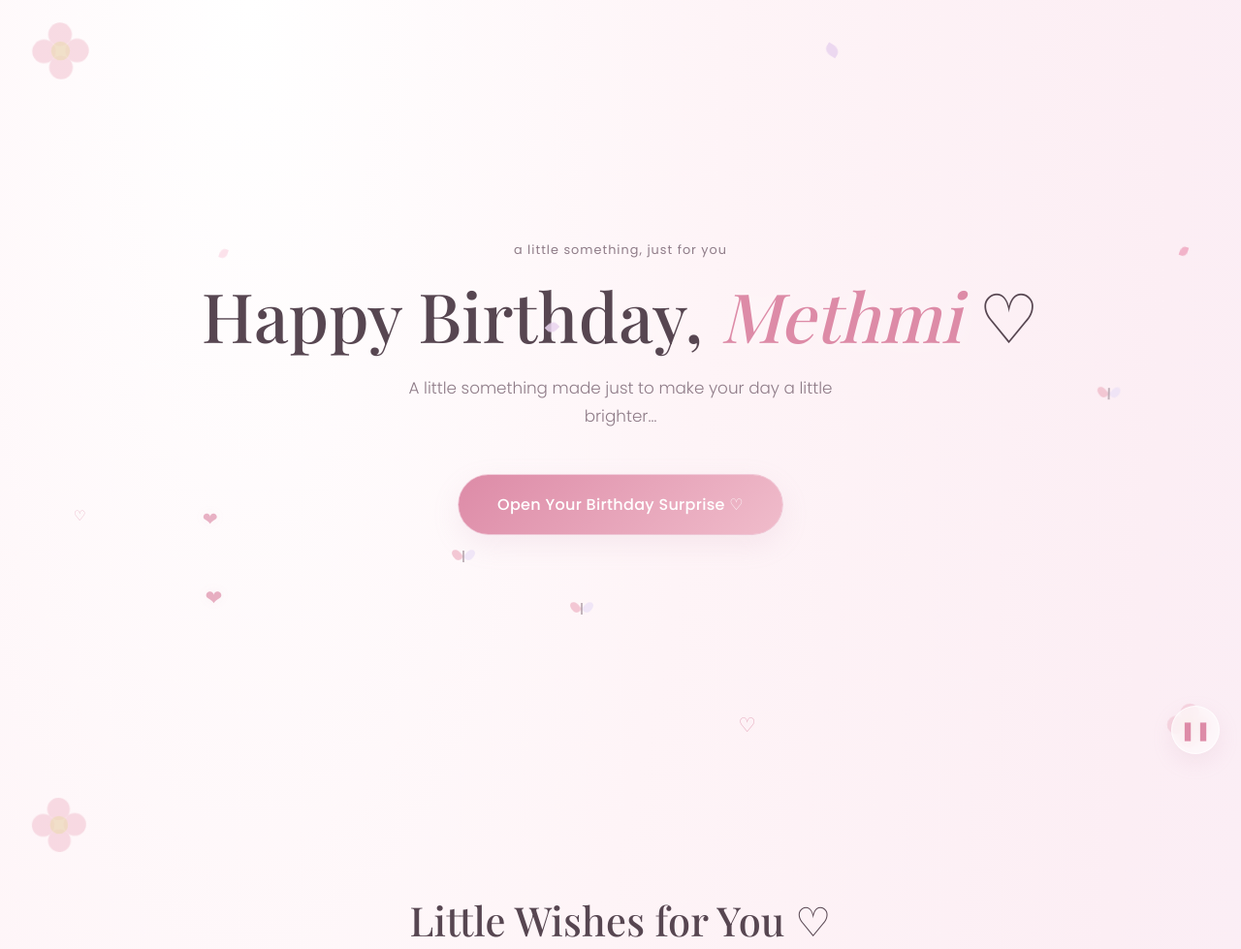
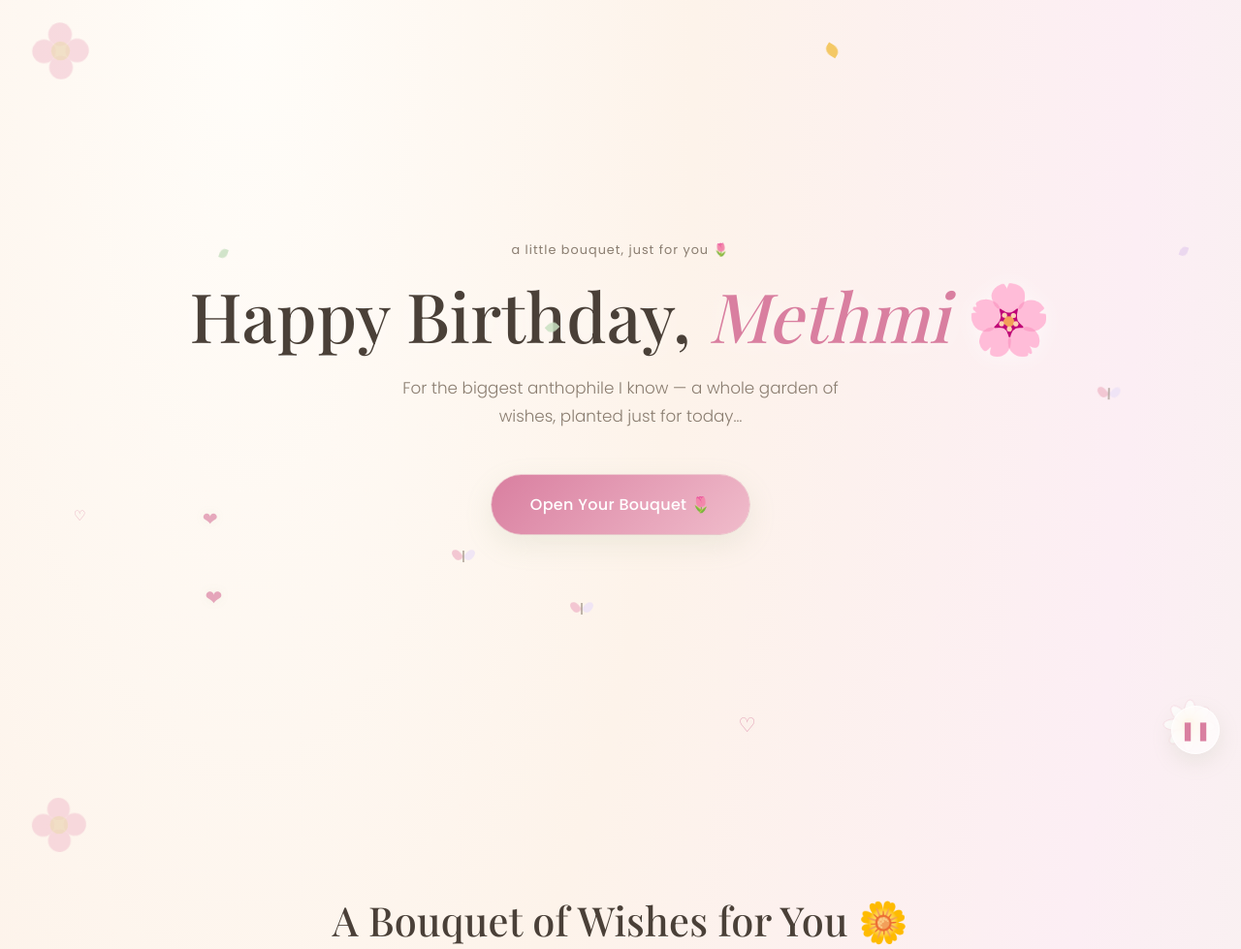
Before and after one commit to methmi00/b-day, a plain HTML site: page index.html in a window 1280 px wide. Shown: the top 979 px of the page at 97% size. Drawn offline with nearby package versions, Linux system fonts and the light colour scheme; a web font is replaced by a local one.

Commit message:
Update index.html

```diff
--- a/index.html
+++ b/index.html
@@ -3,26 +3,30 @@
 <head>
 <meta charset="UTF-8">
 <meta name="viewport" content="width=device-width, initial-scale=1.0">
-<title>Happy Birthday ✦</title>
+<title>Happy Birthday Methmi Sathsarani✦</title>
 <link rel="preconnect" href="https://fonts.googleapis.com">
 <link rel="preconnect" href="https://fonts.gstatic.com" crossorigin>
 <link href="https://fonts.googleapis.com/css2?family=Playfair+Display:ital,wght@0,400;0,500;0,600;1,500&family=Poppins:wght@300;400;500;600&display=swap" rel="stylesheet">
 <style>
   /* ============ CONFIG-FRIENDLY TOKENS ============ */
   :root{
-    --blush:        #fffbfc;
+    --blush:        #fffbf7;
     --petal:        #fce7ee;
     --rose:         #f0bccb;
-    --rose-deep:    #dd8ba7;
+    --rose-deep:    #d97fa0;
     --lavender:     #ece1f6;
-    --ink:          #574651;
-    --ink-soft:     #8f7c88;
+    --leaf:         #a9c9a4;
+    --leaf-deep:    #6f9a68;
+    --sunflower:    #f2c14e;
+    --tulip:        #e2708f;
+    --ink:          #4a4038;
+    --ink-soft:     #8a7d70;
     --white:        #ffffff;
     --gold:         #ecd6b6;
-    --shadow:       rgba(200, 150, 175, 0.14);
-    --glass:        rgba(255,255,255,0.6);
-    --glass-border: rgba(255,255,255,0.75);
-    --bg-grad: radial-gradient(120% 120% at 20% 0%, #ffffff 0%, #fef4f7 32%, #fceef4 62%, #f7edf9 100%);
+    --shadow:       rgba(150, 170, 130, 0.16);
+    --glass:        rgba(255,255,255,0.62);
+    --glass-border: rgba(255,255,255,0.78);
+    --bg-grad: radial-gradient(120% 120% at 20% 0%, #fffdf9 0%, #fdf3ea 30%, #fceef4 60%, #f2f6ea 100%);
   }
   /* This page keeps its light pink/cream look regardless of the viewer's
      system theme -- the palette is the design, not something to swap out. */
@@ -378,10 +382,10 @@
 <!-- ============ HERO ============ -->
 <section class="section" id="hero">
   <div class="ambient" id="hero-ambient"></div>
-  <p class="hero-eyebrow">a little something, just for you</p>
-  <h1 class="hero-title">Happy Birthday, <span class="name" data-name>Methmi</span> ♡</h1>
-  <p class="hero-sub">A little something made just to make your day a little brighter&hellip;</p>
-  <button class="surprise-btn" id="open-surprise">Open Your Birthday Surprise ♡</button>
+  <p class="hero-eyebrow">a little bouquet, just for you 🌷</p>
+  <h1 class="hero-title">Happy Birthday, <span class="name" data-name>Methmi</span> 🌸</h1>
+  <p class="hero-sub">For the biggest anthophile I know — a whole garden of wishes, planted just for today&hellip;</p>
+  <button class="surprise-btn" id="open-surprise">Open Your Bouquet 🌷</button>
 </section>
 
 <div id="burst-overlay"></div>
@@ -390,7 +394,7 @@
 <section class="section" id="reveal">
   <div class="ambient" id="reveal-ambient"></div>
   <div class="glass-card">
-    <h2>Happy Birthday, <span data-name>Methmi</span> 🌷</h2>
+    <h2>Happy Birthday, <span data-name>Methmi</span> 🌻</h2>
     <p class="typewriter-msg" id="typewriter" aria-live="polite"></p>
   </div>
 </section>
@@ -398,20 +402,20 @@
 <!-- ============ WISHES ============ -->
 <section class="section" id="wishes">
   <div class="section-head">
-    <h2>Little Wishes for You ♡</h2>
+    <h2>A Bouquet of Wishes for You 🌼</h2>
   </div>
   <div class="wish-grid">
-    <div class="wish-card"><span class="wish-icon">🌸</span><h3>Happiness</h3><p>May your days always have a reason to smile.</p></div>
-    <div class="wish-card"><span class="wish-icon">🦋</span><h3>Dreams</h3><p>May the things you dream about slowly become reality.</p></div>
+    <div class="wish-card"><span class="wish-icon">🌸</span><h3>Happiness (Cherry Blossom)</h3><p>May your days always have a reason to smile.</p></div>
+    <div class="wish-card"><span class="wish-icon">🌻</span><h3>Dreams (Sunflower)</h3><p>May the things you dream about slowly turn to face the light and become reality.</p></div>
     <div class="wish-card"><span class="wish-icon">✨</span><h3>Beautiful Moments</h3><p>May this year give you memories you'll always be happy to remember.</p></div>
-    <div class="wish-card"><span class="wish-icon">🌷</span><h3>New Adventures</h3><p>May the coming year bring you exciting places, wonderful people and unforgettable experiences.</p></div>
+    <div class="wish-card"><span class="wish-icon">🌷</span><h3>New Adventures (Tulip)</h3><p>May the coming year bring you exciting places, wonderful people and unforgettable experiences.</p></div>
   </div>
 </section>
 
 <!-- ============ PHOTOS ============ -->
 <section class="section" id="photos">
   <div class="section-head">
-    <h2>Little Moments ✨</h2>
+    <h2>Little Moments, Pressed Like Flowers ✨</h2>
   </div>
   <div class="photo-strip" id="photo-strip">
     <div class="polaroid"><div class="frame"><img src="pics/1.jpeg" alt="A little moment"></div><p class="cap">✦</p></div>
@@ -424,17 +428,17 @@
 <!-- ============ FINAL ============ -->
 <section class="section" id="final">
   <div class="ambient" id="final-ambient"></div>
-  <h2 style="margin-bottom:30px;">One More Thing... ♡</h2>
-  <p class="final-msg" id="final-msg-1">Keep smiling.<br>Keep chasing the things that make you happy.<br>And may the year ahead be kinder, brighter<br>and more beautiful than you expect.</p>
-  <p class="final-msg final-name" id="final-msg-2">Happy Birthday, <span data-name>Methmi</span>. 🌷<br>I hope you have an absolutely beautiful day.</p>
-  <p class="final-signature" id="final-sig">Made with a little birthday magic ♡</p>
+  <h2 style="margin-bottom:30px;">One More Thing... 🌿</h2>
+  <p class="final-msg" id="final-msg-1">Keep smiling.<br>Keep collecting flowers wherever you find them.<br>And may the year ahead be kinder, brighter<br>and more beautiful than you expect.</p>
+  <p class="final-msg final-name" id="final-msg-2">Happy Birthday, <span data-name>Methmi</span>. 🌷<br>I hope you have an absolutely beautiful, blooming day.</p>
+  <p class="final-signature" id="final-sig">Made with a little garden magic 🌸</p>
   <button class="thank-btn" id="thank-btn">If you want to thank me...</button>
   <p class="thank-you-msg" id="thank-you-msg">Just keep smiling like that. That's more than enough thanks for me. ♡</p>
   <div class="orbit-wrap">
-    <div class="orbit-heart">♡</div>
+    <div class="orbit-heart">🌸</div>
     <div class="orbiter">🦋</div>
-    <div class="orbiter">🌸</div>
-    <div class="orbiter">✨</div>
+    <div class="orbiter">🌷</div>
+    <div class="orbiter">🌻</div>
   </div>
 </section>
 
@@ -451,7 +455,7 @@
   /* ---------------- CONFIG: easy to customize ---------------- */
   const CONFIG = {
     name: "Methmi",                 // replace with her real name
-    typewriterText: "I hope today gives you countless reasons to smile.\nMay this new chapter bring you beautiful moments,\nexciting memories, peaceful days and everything\nyou've been wishing for.",
+    typewriterText: "I hope today gives you countless reasons to smile.\nMay this new chapter bloom slowly and beautifully,\nlike your favourite flower opening one petal at a time —\nwith beautiful moments, peaceful days, and everything\nyou've been wishing for.",
     reducedMotion: window.matchMedia('(prefers-reduced-motion: reduce)').matches
   };
 
@@ -478,7 +482,7 @@
 
   function spawnPetals(container, count){
     if(CONFIG.reducedMotion) return;
-    const colors = ['#f6c6d6','#f0a9c2','#e9d3ee','#fbdde8'];
+    const colors = ['#f6c6d6','#f0a9c2','#e9d3ee','#fbdde8','#f2c14e','#c9e0c2','#e2708f'];
     for(let i=0;i<count;i++){
       const p = document.createElement('div');
       const size = rand(8,16);
@@ -541,8 +545,8 @@
     spawnButterflies(el, 3);
   });
 
-  /* ---------------- Corner flowers (simple inline SVG, subtle) ---------------- */
-  function flowerSVG(){
+  /* ---------------- Corner flowers -- a little garden variety ---------------- */
+  function flowerSVGRose(){
     return `<svg viewBox="0 0 60 60" xmlns="http://www.w3.org/2000/svg">
       <g fill="var(--rose)" opacity="0.55">
         <circle cx="30" cy="16" r="10"/><circle cx="44" cy="30" r="10"/>
@@ -551,6 +555,36 @@
       <circle cx="30" cy="30" r="8" fill="var(--gold)" opacity="0.8"/>
     </svg>`;
   }
+  function flowerSVGDaisy(){
+    return `<svg viewBox="0 0 60 60" xmlns="http://www.w3.org/2000/svg">
+      <g fill="var(--white)" stroke="var(--rose)" stroke-width="0.5" opacity="0.85">
+        ${Array.from({length:8}).map((_,i)=>{
+          const a = (i/8)*360;
+          return `<ellipse cx="30" cy="14" rx="6" ry="12" transform="rotate(${a} 30 30)"/>`;
+        }).join('')}
+      </g>
+      <circle cx="30" cy="30" r="8" fill="var(--sunflower)" opacity="0.9"/>
+    </svg>`;
+  }
+  function flowerSVGTulip(){
+    return `<svg viewBox="0 0 60 60" xmlns="http://www.w3.org/2000/svg">
+      <path d="M30 8 C20 8 16 20 20 30 C22 34 27 36 30 36 C33 36 38 34 40 30 C44 20 40 8 30 8 Z" fill="var(--tulip)" opacity="0.75"/>
+      <path d="M30 36 L30 54" stroke="var(--leaf-deep)" stroke-width="3" fill="none" opacity="0.7"/>
+      <path d="M30 46 C20 44 14 50 14 50 C18 40 26 40 30 46 Z" fill="var(--leaf)" opacity="0.75"/>
+    </svg>`;
+  }
+  function flowerSVGSunflower(){
+    return `<svg viewBox="0 0 60 60" xmlns="http://www.w3.org/2000/svg">
+      <g fill="var(--sunflower)" opacity="0.8">
+        ${Array.from({length:10}).map((_,i)=>{
+          const a = (i/10)*360;
+          return `<ellipse cx="30" cy="12" rx="5" ry="11" transform="rotate(${a} 30 30)"/>`;
+        }).join('')}
+      </g>
+      <circle cx="30" cy="30" r="9" fill="#7a5230" opacity="0.85"/>
+    </svg>`;
+  }
+  const flowerSpecies = [flowerSVGRose, flowerSVGDaisy, flowerSVGTulip, flowerSVGSunflower];
   document.querySelectorAll('.section').forEach((sec, idx) => {
     if(CONFIG.reducedMotion) return;
     const corners = [['top','left'],['bottom','right']];
@@ -563,7 +597,8 @@
       f.style.animationDelay = (i*1.4)+'s';
       f.style.zIndex = '1';
       f.style.pointerEvents='none';
-      f.innerHTML = flowerSVG();
+      const species = flowerSpecies[(idx*2+i) % flowerSpecies.length];
+      f.innerHTML = species();
       f.style.width = rand(50,74)+'px';
       sec.appendChild(f);
     });
```
